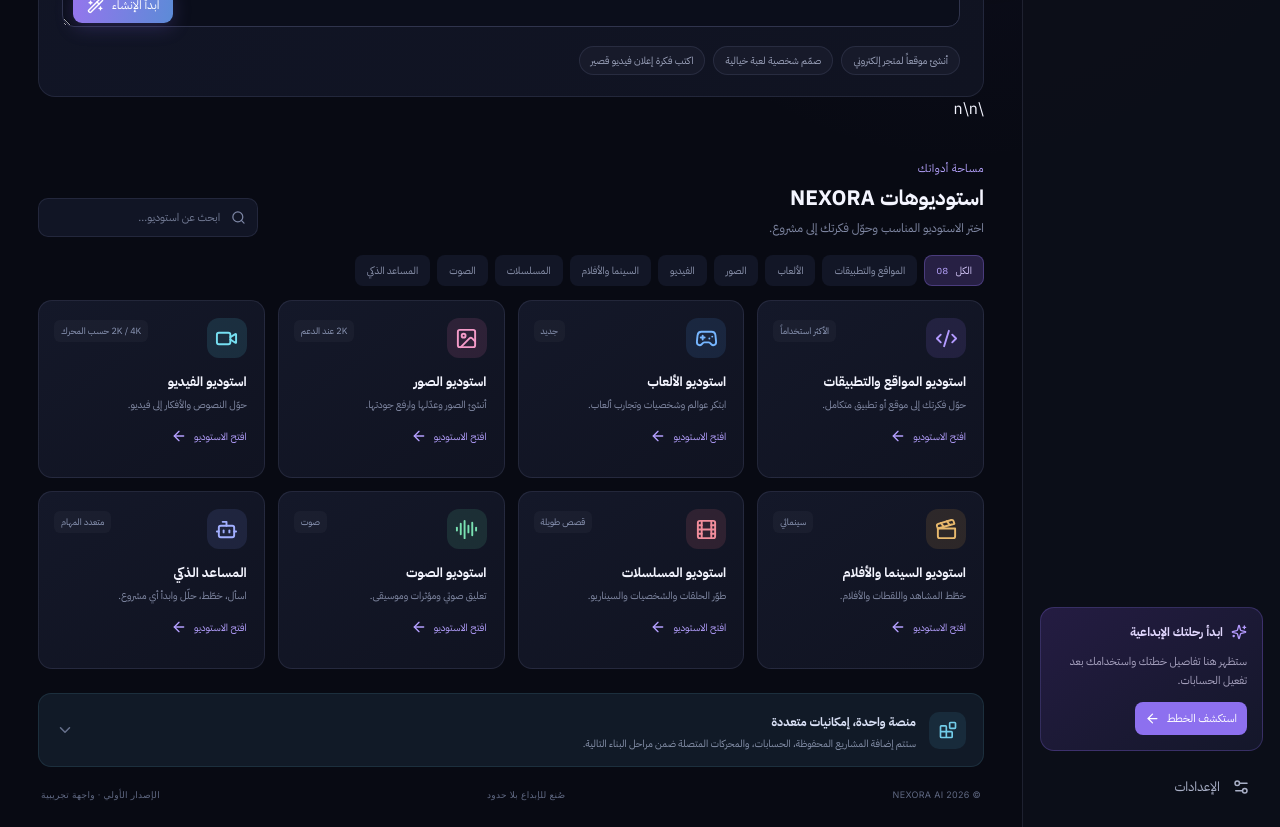
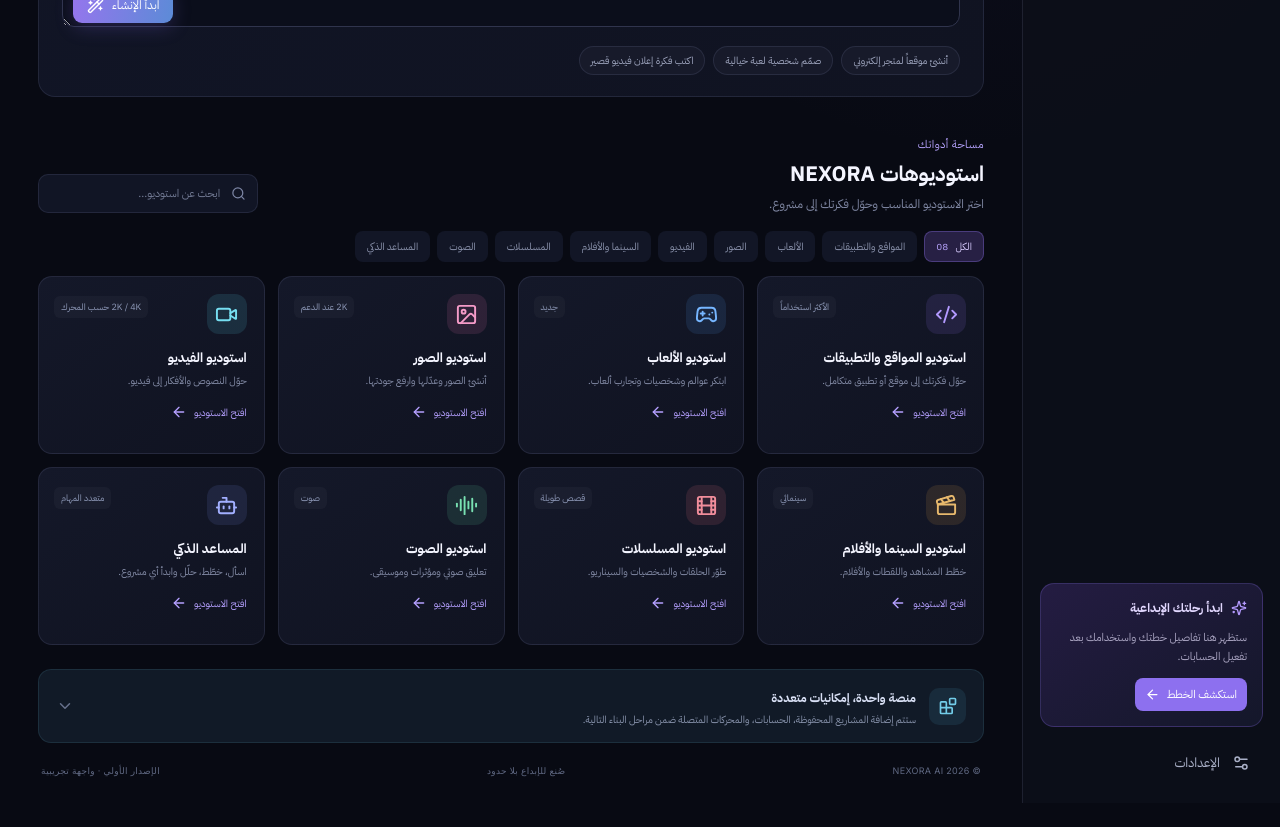
Before and after one commit to samaradelomran-spec/NEXORA-AI, a Next.js app: page / in a window 1280 px wide. Shown: the part 600-1427 px from the top of the page. After the commit the page ends 1403 px from the top, so only its background shows below. Built offline with nearby package versions, Linux system fonts and the light colour scheme.

Commit message:
Fix workspace JSX formatting

```diff
--- a/app/page.tsx
+++ b/app/page.tsx
@@ -88,7 +88,9 @@ export default function Home() {
             <div className="suggestions">{suggestions.map((item) => <button key={item} onClick={() => setPrompt(item)}>{item}</button>)}</div>
           </section>
 
-          {active !== "all" && (() => { const selected = studios.find((item) => item.id === active); return selected ? <StudioWorkspace id={selected.id} title={selected.title} desc={selected.desc} /> : null; })()}\n\n          <section className="studios-section" id="studios">
+          {active !== "all" && (() => { const selected = studios.find((item) => item.id === active); return selected ? <StudioWorkspace id={selected.id} title={selected.title} desc={selected.desc} /> : null; })()}
+
+          <section className="studios-section" id="studios">
             <div className="section-heading"><div><span className="section-kicker">مساحة أدواتك</span><h2>استوديوهات NEXORA</h2><p>اختر الاستوديو المناسب وحوّل فكرتك إلى مشروع.</p></div><div className="studio-search"><Search size={17} /><input value={query} onChange={(e) => setQuery(e.target.value)} placeholder="ابحث عن استوديو..." /></div></div>
             <div className="filter-row"><button className={active === "all" ? "filter active-filter" : "filter"} onClick={() => setActive("all")}>الكل <span>08</span></button>{studios.map((s) => <button key={s.id} className={active === s.id ? "filter active-filter" : "filter"} onClick={() => setActive(s.id)}>{s.title.replace("استوديو ", "").replace(" والمشاريع", "")}</button>)}</div>
             <div className="studio-grid">{filtered.map((studio) => { const Icon = studio.icon; return <article className="studio-card" key={studio.id}><div className={`studio-icon ${studio.color}`}><Icon size={23} /></div><span className="studio-tag">{studio.tag}</span><h3>{studio.title}</h3><p>{studio.desc}</p><button className="card-action" onClick={() => startStudio(studio.title, studio.id)}>افتح الاستوديو <ArrowLeft size={16} /></button></article>; })}</div>
```
